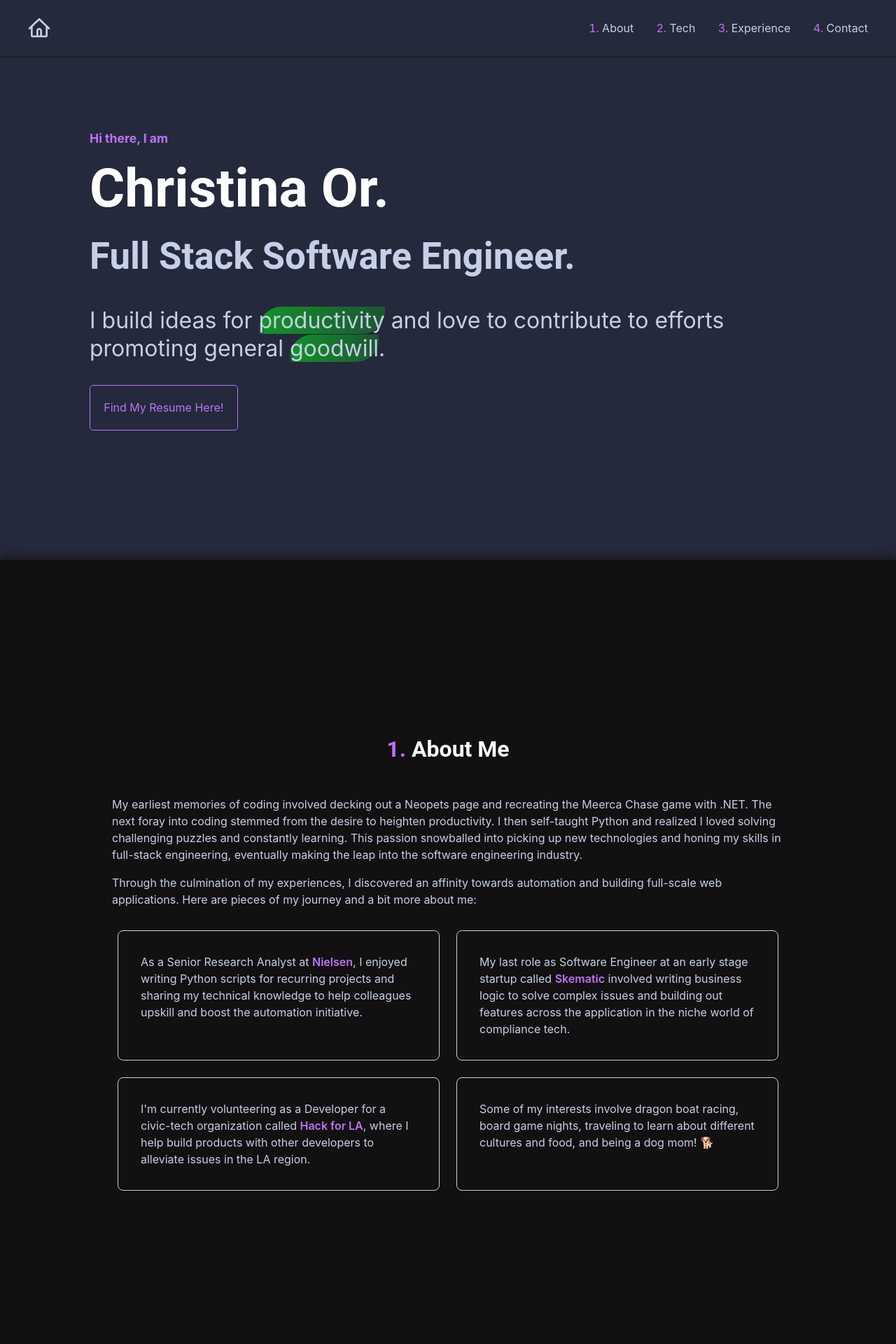
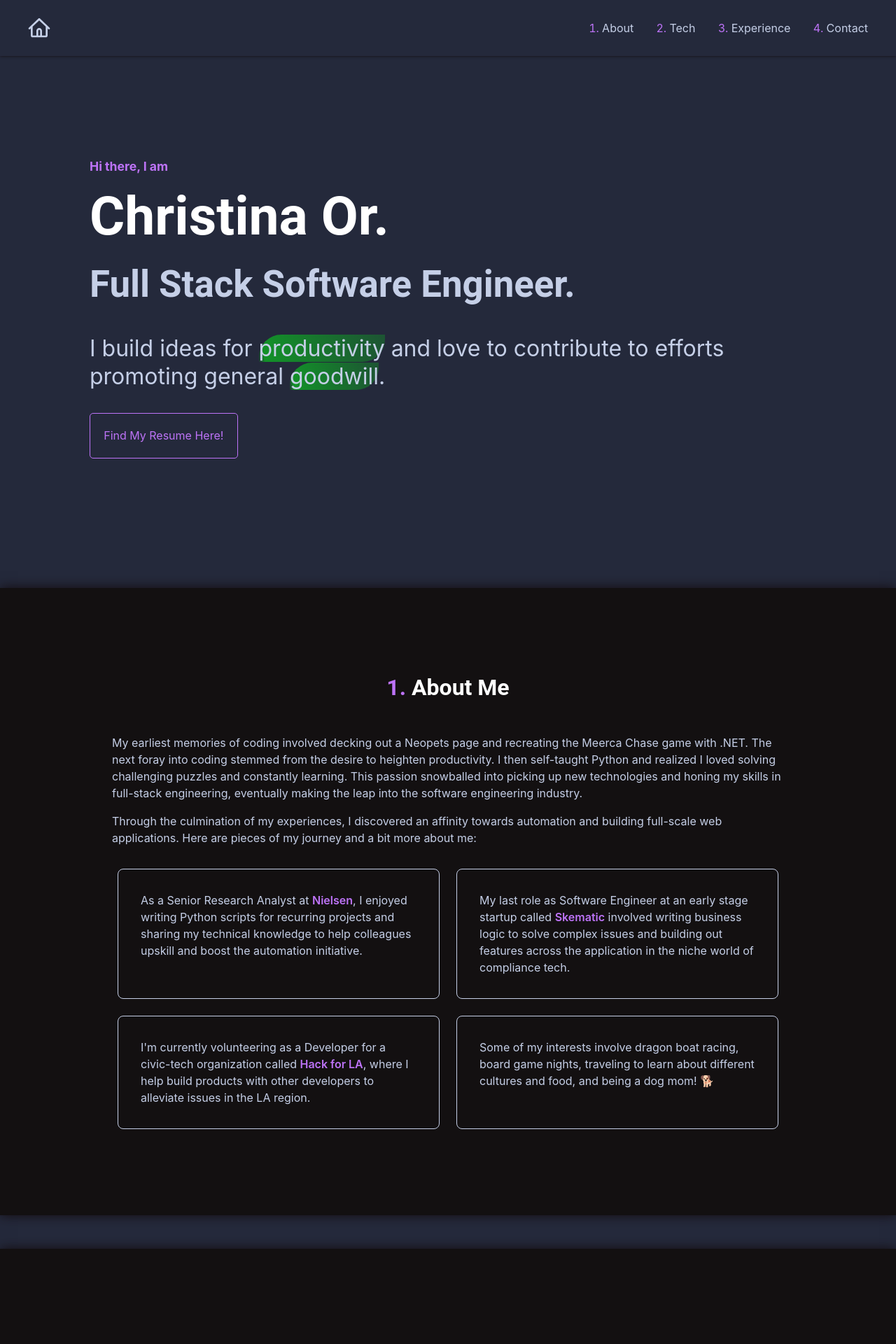
Before and after one commit to christinaor/christinaor.github.io, a React (Vite) app: page / in a window 1280 px wide. Shown: the top 1920 px of the page at 70% size. Built offline with nearby package versions, Linux system fonts and the light colour scheme.

Commit message:
Fix layout and spacing

```diff
--- a/src/components/About/styles.module.scss
+++ b/src/components/About/styles.module.scss
@@ -49,7 +49,8 @@ li a.blurbLink:hover {
 
 @media only screen and (min-width: $tablet-mid) {
   .about {
-    padding: 10rem;
+    // padding: 10rem;
+    padding: 2rem 10rem 4rem;
   }
 
   .description ul {
--- a/src/components/Experiences/styles.module.scss
+++ b/src/components/Experiences/styles.module.scss
@@ -7,7 +7,7 @@
   // justify-content: center;
   align-items: center;
 
-  padding: 2rem 0 3rem;
+  padding: 0 0 3rem;
   min-height: 30rem;
 
   color: $mainHeaderColor;
--- a/src/components/Hero/styles.module.scss
+++ b/src/components/Hero/styles.module.scss
@@ -7,6 +7,7 @@
   flex-direction: column;
   justify-content: center;
 
+  margin-top: 2.5rem;
   width: 100vw;
   min-height: 100vh;
 
--- a/src/components/NavBar/styles.module.scss
+++ b/src/components/NavBar/styles.module.scss
@@ -11,7 +11,7 @@
   z-index: 9999;
   top: 0;
   left: 0;
-  width: 100%;
+  width: 100vw;
   height: 2.5rem;
 
   padding: 1.25rem 0;
--- a/src/styles/global.scss
+++ b/src/styles/global.scss
@@ -18,11 +18,11 @@
 
 html, body {
   box-sizing: border-box;
-  min-width: 100%;
+  min-width: 100vw;
   min-height: 100vh;
   margin: 0px;
   padding: 0px;
-  // overflow-x: hidden;
+  overflow-x: hidden;
 }
 
 html {
```
